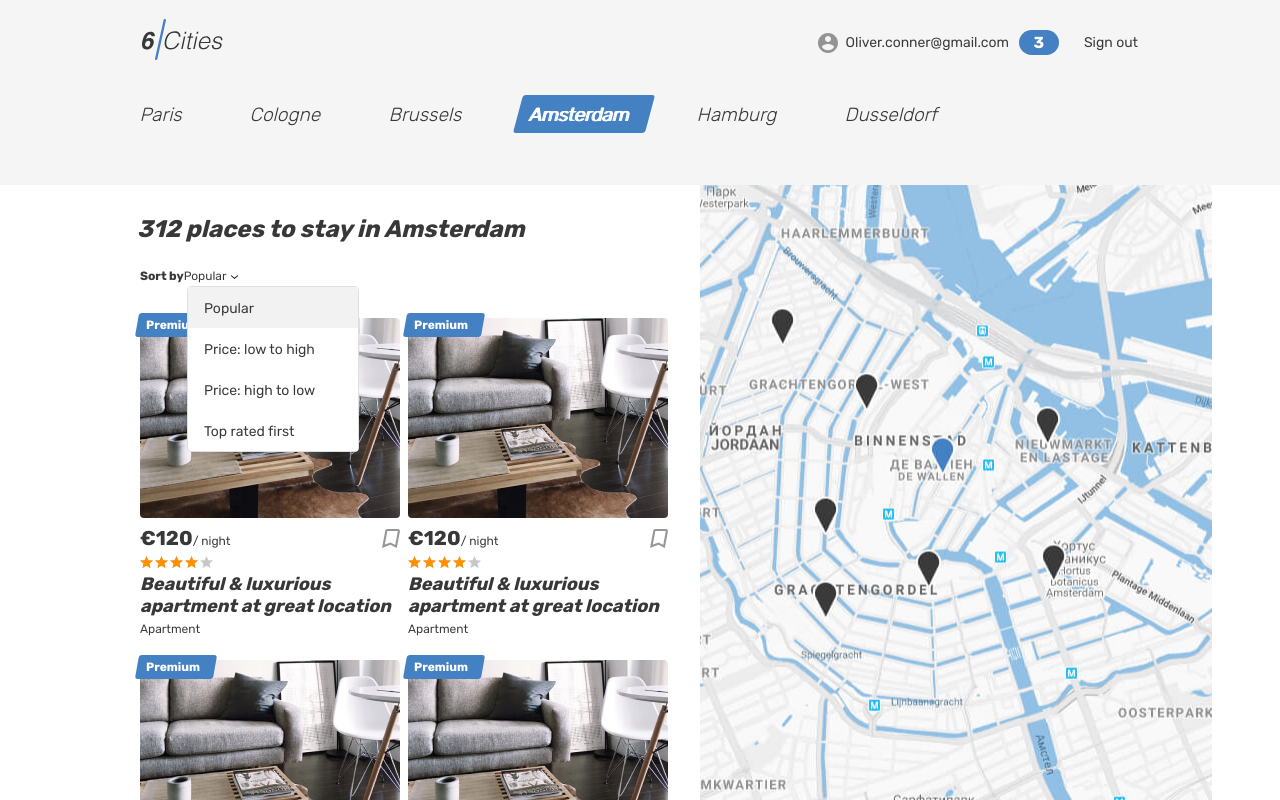
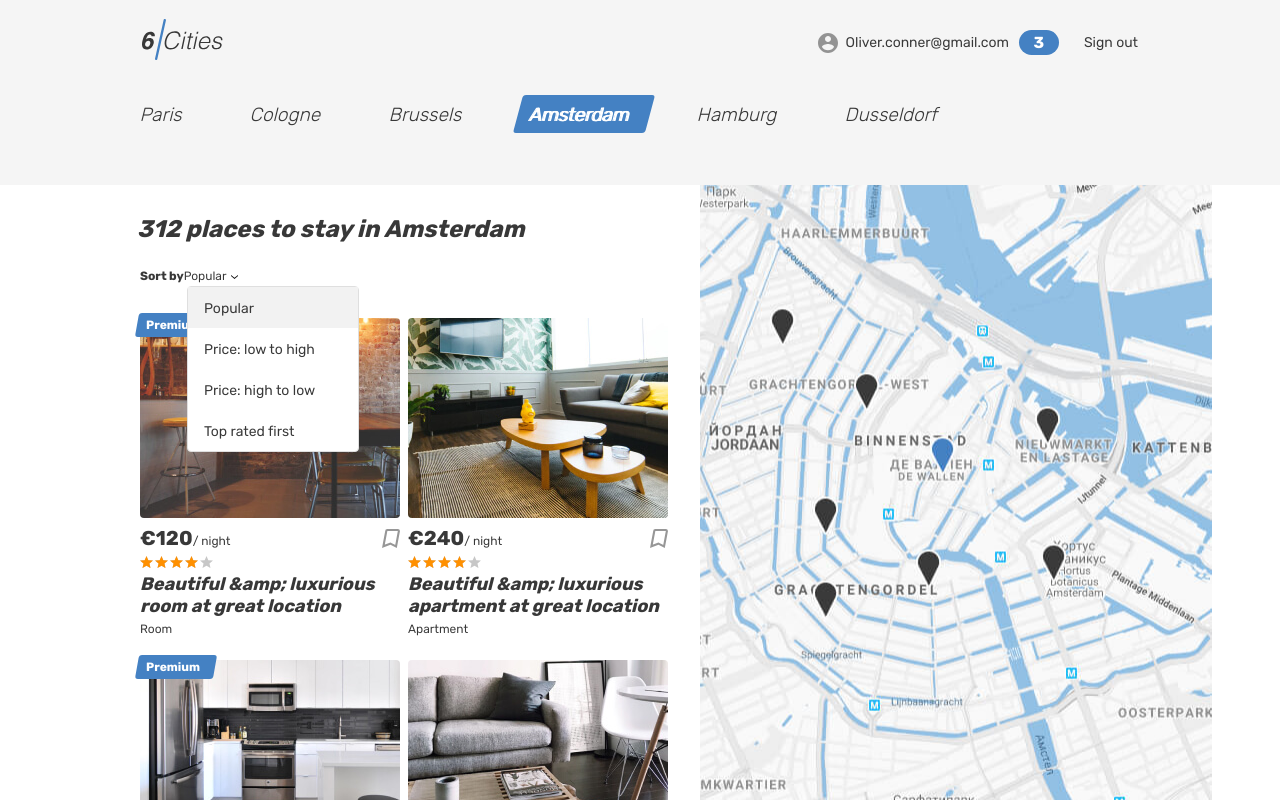
Before and after one commit to htmlacademy-react/2532143-six-cities-3, a React (Vite) app: page / in a window 1280 px wide. Built offline with nearby package versions, Linux system fonts and the light colour scheme.

Commit message:
добавит моки, рефакторит отрисовку компонента карточек

```diff
--- a/src/app.tsx
+++ b/src/app.tsx
@@ -6,18 +6,20 @@ import { AuthorizationPage } from '@/pages/authorization-page'
 import { OffersPage } from '@/pages/offers-page'
 import { PrivateRoute } from '@/components/private-route'
 import { FavoritesPage } from '@/pages/favorites-page'
+import { Cards } from './types/cards'
 
 type AppScreenProps = {
   offersCount: number
+  cards: Cards
 }
 
-function App({ offersCount }: AppScreenProps): JSX.Element {
+function App({ offersCount, cards }: AppScreenProps): JSX.Element {
   return (
     <BrowserRouter>
       <Routes>
         <Route
           path={AppRoute.Main}
-          element={<MainPage offersCount={offersCount} />}
+          element={<MainPage offersCount={offersCount} cards={cards} />}
         />
         <Route path={AppRoute.Login} element={<AuthorizationPage />} />
         <Route path={AppRoute.Offer} element={<OffersPage />} />
--- a/src/components/card/card.tsx
+++ b/src/components/card/card.tsx
@@ -1,16 +1,30 @@
 import { AppRoute } from '@/const'
+import { CardsType } from '@/types/cards'
 
-function Card(): JSX.Element {
-  return (
-    <article className="cities__card place-card">
+type CardsScreenProps = {
+  cards: CardsType
+}
+
+function Card(props: CardsScreenProps): JSX.Element {
+  const { cards } = props
+  const { id, name, price, type, src, isPremium } = cards
+
+  function premiumMark() {
+    return (
       <div className="place-card__mark">
         <span>Premium</span>
       </div>
+    )
+  }
+
+  return (
+    <article className="cities__card place-card" id={id}>
+      {isPremium ? premiumMark() : ''}
       <div className="cities__image-wrapper place-card__image-wrapper">
         <a href={AppRoute.Offer}>
           <img
             className="place-card__image"
-            src="img/apartment-01.jpg"
+            src={src}
             width="260"
             height="200"
             alt="Place image"
@@ -20,7 +34,7 @@ function Card(): JSX.Element {
       <div className="place-card__info">
         <div className="place-card__price-wrapper">
           <div className="place-card__price">
-            <b className="place-card__price-value">&euro;120</b>
+            <b className="place-card__price-value">&euro;{price}</b>
             <span className="place-card__price-text">&#47;&nbsp;night</span>
           </div>
           <button className="place-card__bookmark-button button" type="button">
@@ -41,9 +55,9 @@ function Card(): JSX.Element {
           </div>
         </div>
         <h2 className="place-card__name">
-          <a href="#">Beautiful &amp; luxurious apartment at great location</a>
+          <a href="#">{name}</a>
         </h2>
-        <p className="place-card__type">Apartment</p>
+        <p className="place-card__type">{type}</p>
       </div>
     </article>
   )
--- /dev/null
+++ b/src/components/offers-list/index.ts
@@ -0,0 +1 @@
+export { OffersList } from './offers-list'
--- /dev/null
+++ b/src/components/offers-list/offers-list.tsx
@@ -0,0 +1,46 @@
+import { Card } from '@/components/card'
+import { Cards } from '@/types/cards'
+
+type OffersListProps = {
+  cards: Cards
+  offersCount: number
+}
+
+function OffersList({ cards, offersCount }: OffersListProps): JSX.Element {
+  return (
+    <section className="cities__places places">
+      <h2 className="visually-hidden">Places</h2>
+      <b className="places__found">{offersCount} places to stay in Amsterdam</b>
+      <form className="places__sorting" action="#" method="get">
+        <span className="places__sorting-caption">Sort by</span>
+        <span className="places__sorting-type" tabIndex={0}>
+          Popular
+          <svg className="places__sorting-arrow" width="7" height="4">
+            <use xlinkHref="#icon-arrow-select"></use>
+          </svg>
+        </span>
+        <ul className="places__options places__options--custom places__options--opened">
+          <li className="places__option places__option--active" tabIndex={0}>
+            Popular
+          </li>
+          <li className="places__option" tabIndex={0}>
+            Price: low to high
+          </li>
+          <li className="places__option" tabIndex={0}>
+            Price: high to low
+          </li>
+          <li className="places__option" tabIndex={0}>
+            Top rated first
+          </li>
+        </ul>
+      </form>
+      <div className="cities__places-list places__list tabs__content">
+        {cards.map((item) => (
+          <Card key={item.id} cards={item} />
+        ))}
+      </div>
+    </section>
+  )
+}
+
+export { OffersList }
--- a/src/index.tsx
+++ b/src/index.tsx
@@ -2,11 +2,12 @@ import React from 'react'
 import ReactDOM from 'react-dom/client'
 import { Settings } from './const'
 import App from 'src/app'
+import { offers } from './mocks/offers'
 
 const root = ReactDOM.createRoot(document.getElementById('root') as HTMLElement)
 
 root.render(
   <React.StrictMode>
-    <App offersCount={Settings.offersCount} />
+    <App offersCount={Settings.offersCount} cards={offers} />
   </React.StrictMode>,
 )
--- /dev/null
+++ b/src/mocks/offers.ts
@@ -0,0 +1,36 @@
+import { Cards } from '@/types/cards'
+
+export const offers: Cards = [
+  {
+    id: '1',
+    name: 'Beautiful &amp; luxurious room at great location',
+    price: 120,
+    type: 'Room',
+    src: 'img/room.jpg',
+    isPremium: true,
+  },
+  {
+    id: '2',
+    name: 'Beautiful &amp; luxurious apartment at great location',
+    price: 240,
+    type: 'Apartment',
+    src: 'img/apartment-02.jpg',
+    isPremium: false,
+  },
+  {
+    id: '3',
+    name: 'Beautiful &amp; luxurious apartment at great location',
+    price: 100,
+    type: 'Apartment',
+    src: 'img/apartment-03.jpg',
+    isPremium: true,
+  },
+  {
+    id: '4',
+    name: 'Beautiful &amp; luxurious apartment at great location',
+    price: 300,
+    type: 'Apartment',
+    src: 'img/apartment-01.jpg',
+    isPremium: false,
+  },
+]
--- a/src/pages/main-page/main-page.tsx
+++ b/src/pages/main-page/main-page.tsx
@@ -1,11 +1,13 @@
-import { Card } from '@/components/card'
 import { Header } from '@/components/header'
+import { OffersList } from '@/components/offers-list'
+import { Cards } from '@/types/cards'
 
 type MainPageProps = {
   offersCount: number
+  cards: Cards
 }
 
-function MainPage({ offersCount }: MainPageProps): JSX.Element {
+function MainPage({ offersCount, cards }: MainPageProps): JSX.Element {
   return (
     <body>
       <div className="page page--gray page--main">
@@ -50,45 +52,7 @@ function MainPage({ offersCount }: MainPageProps): JSX.Element {
           </div>
           <div className="cities">
             <div className="cities__places-container container">
-              <section className="cities__places places">
-                <h2 className="visually-hidden">Places</h2>
-                <b className="places__found">
-                  {offersCount} places to stay in Amsterdam
-                </b>
-                <form className="places__sorting" action="#" method="get">
-                  <span className="places__sorting-caption">Sort by</span>
-                  <span className="places__sorting-type" tabIndex={0}>
-                    Popular
-                    <svg className="places__sorting-arrow" width="7" height="4">
-                      <use xlinkHref="#icon-arrow-select"></use>
-                    </svg>
-                  </span>
-                  <ul className="places__options places__options--custom places__options--opened">
-                    <li
-                      className="places__option places__option--active"
-                      tabIndex={0}
-                    >
-                      Popular
-                    </li>
-                    <li className="places__option" tabIndex={0}>
-                      Price: low to high
-                    </li>
-                    <li className="places__option" tabIndex={0}>
-                      Price: high to low
-                    </li>
-                    <li className="places__option" tabIndex={0}>
-                      Top rated first
-                    </li>
-                  </ul>
-                </form>
-                <div className="cities__places-list places__list tabs__content">
-                  <Card />
-                  <Card />
-                  <Card />
-                  <Card />
-                  <Card />
-                </div>
-              </section>
+              <OffersList offersCount={offersCount} cards={cards} />
               <div className="cities__right-section">
                 <section className="cities__map map"></section>
               </div>
--- /dev/null
+++ b/src/types/cards.ts
@@ -0,0 +1,10 @@
+export type CardsType = {
+  id: string
+  name: string
+  price: number
+  type: string
+  src: string
+  isPremium: boolean
+}
+
+export type Cards = CardsType[]
```
